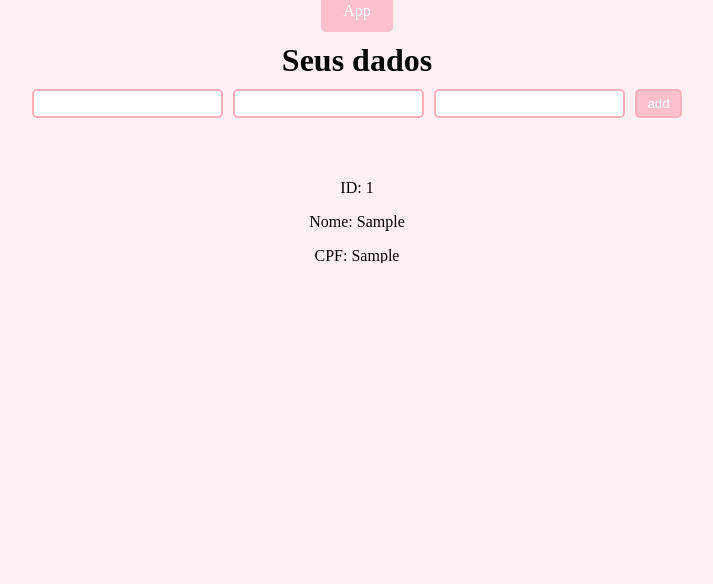
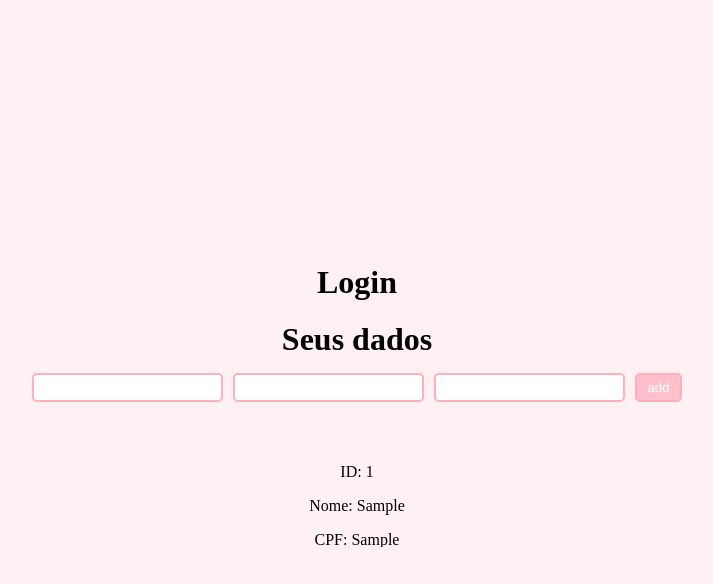
Before and after one commit to belaSimoes/Trabalho-Marcelino, a React (Vite) app in the folder PTAC-Marcelino-main/: page /todo in a window 1280 px wide. Both pictures are taken after typing "Sample", "Sample", "Sample" into the empty fields and a click on the button "add". Shown: the top 584 px of the page, without its empty margins (283-996 px from the left). Built offline with nearby package versions, Linux system fonts and the light colour scheme.

Commit message:
arrumando

```diff
--- a/PTAC-Marcelino-main/src/todo/estilos.css
+++ b/PTAC-Marcelino-main/src/todo/estilos.css
@@ -68,3 +68,27 @@ body {
   overflow-y: auto; /* Adicione uma barra de rolagem vertical quando necessário */
   margin-top: 40px; /* Adicione um espaçamento superior para distanciar dos elementos acima */
 }
+
+
+.pink-border-button {
+  background-color: pink;
+  color: white; /* Define a cor do texto como branco para que contraste com o rosa */
+  border: none; /* Remove a borda padrão do botão */
+  padding: 5px 10px; /* Adicione preenchimento para melhorar a aparência */
+  cursor: pointer; /* Mude o cursor para um ponteiro ao passar o mouse sobre o botão */
+}
+
+/* estilos.css */
+
+.container {
+  display: flex;
+  flex-direction: column;
+  align-items: center;
+  text-align: center;
+  min-height: 100vh; /* Defina um tamanho mínimo de 100% da altura da viewport */
+}
+
+h1 {
+  margin: 10px 0; /* Aumente o espaçamento superior para separar o título dos elementos abaixo */
+  flex-grow: 0; /* Impede que o título cresça e empurre os outros elementos para cima */
+}
--- a/PTAC-Marcelino-main/src/todo/todo.jsx
+++ b/PTAC-Marcelino-main/src/todo/todo.jsx
@@ -27,8 +27,7 @@ export default function Todo() {
 
   return (
     <div className="container">
-      <h1>TODO</h1>
-      <Link to="/home" className="button-link">App</Link>
+      <h1>Login</h1>
       <h1>Seus dados</h1>
       <form onSubmit={salvar}>
         <div className="input-container">
@@ -62,7 +61,7 @@ export default function Todo() {
               <p>Nome: {item.Nome}</p>
               <p>CPF: {item.Cpf}</p>
               <p>Idade: {item.Idade}</p>
-              <button onClick={() => remover(item.id)}>Remover</button>
+              <button className="pink-border-button" onClick={() => remover(item.id)}>Remover</button>
             </div>
           ))}
         </div>
```
